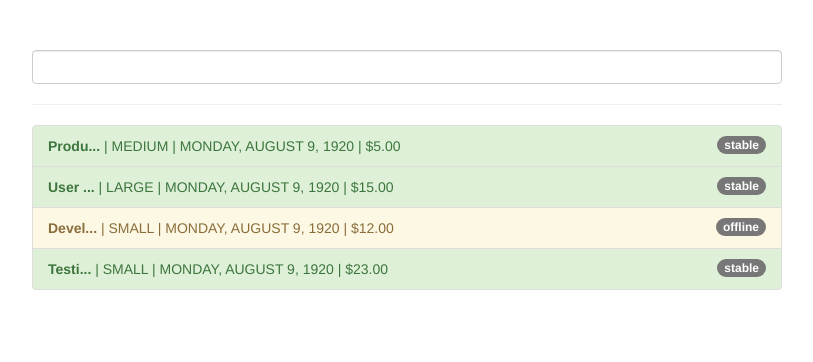
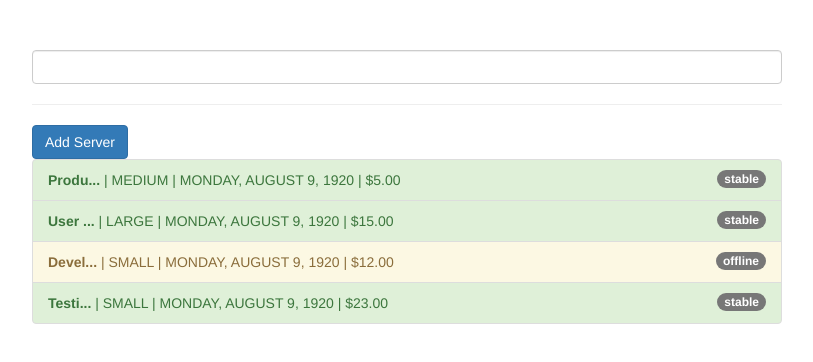
Before and after one commit to ibrhmoguz/angular.pipes, an Angular app: page / in a window 1280 px wide. Shown: the top 362 px of the page, without its empty margins (233-1046 px from the left). Built offline with nearby package versions, Linux system fonts and the light colour scheme.

Commit message:
Adding server functionality added.

```diff
--- a/src/app/app.component.html
+++ b/src/app/app.component.html
@@ -3,6 +3,7 @@
     <div class="col-xs-12 col-sm-10 col-md-8 col-sm-offset-1 col-md-offset-2">
       <input type="text" class="form-control" [(ngModel)]="filteredStatus">
       <hr>
+      <button class="btn btn-primary" (click)="onAddServer()">Add Server</button>
       <ul class="list-group">
         <li
           class="list-group-item"
--- a/src/app/app.component.ts
+++ b/src/app/app.component.ts
@@ -45,4 +45,14 @@
       'list-group-item-danger': server.status === 'critical'
     };
   }
+
+  onAddServer(){
+    this.servers.push({
+      instanceType: 'small',
+      name: 'New Environment Server',
+      status: 'stable',
+      started: new Date(15, 1, 2017),
+      count: 32
+    })
+  }
 }
--- a/src/app/filter.pipe.ts
+++ b/src/app/filter.pipe.ts
@@ -10,6 +10,7 @@
       return value;
     }
 
+
     const resultArray = [];
     for (const item of value) {
       if (item[propName] === filterString) {
```
